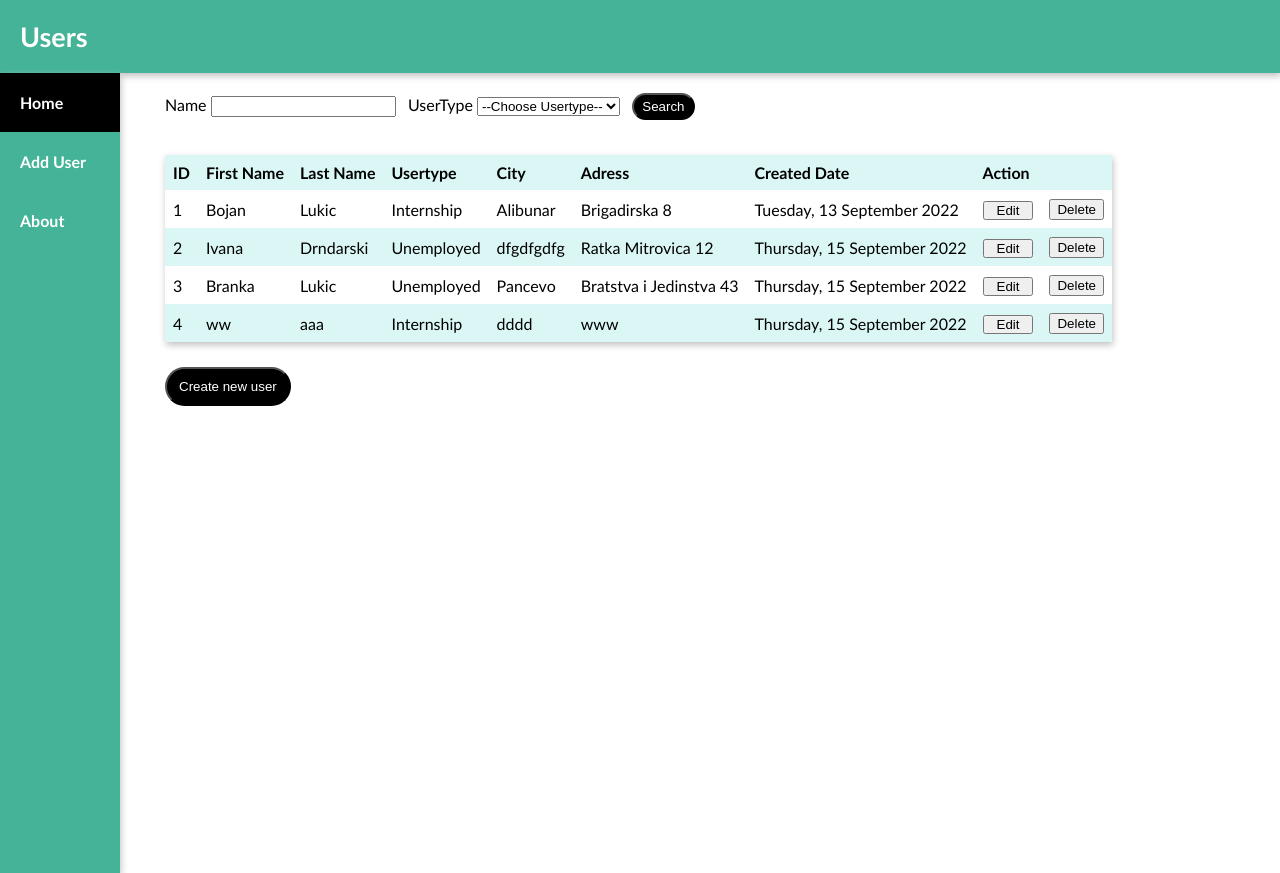
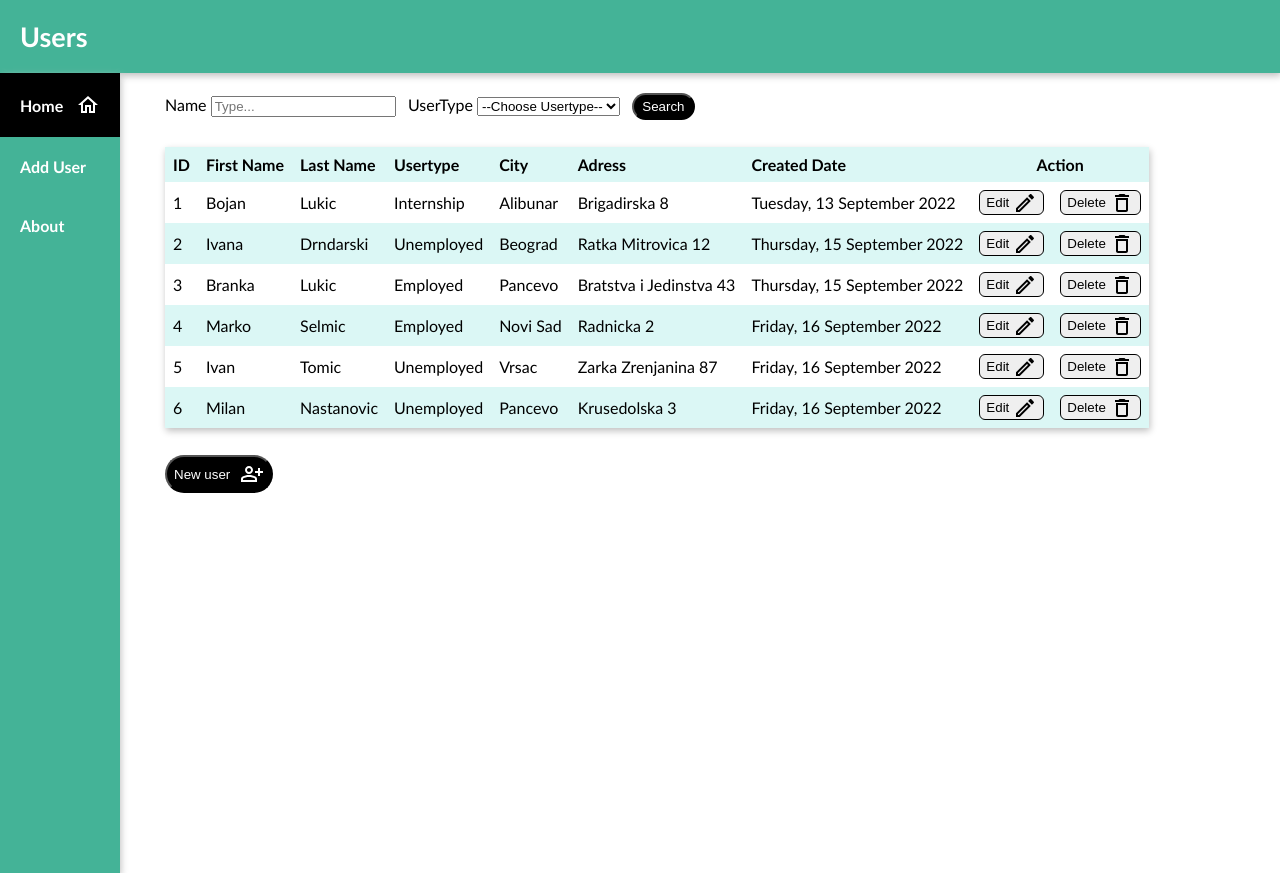
Before and after one commit to bojanlukic/React-Add-User, a React (Create React App) app: page / in a window 1280 px wide. Built offline with nearby package versions, Linux system fonts and the light colour scheme; data requests are answered from the project's data file.

Commit message:
Almost done

```diff
--- a/db.json
+++ b/db.json
@@ -14,30 +14,48 @@
       "firstName": "Ivana",
       "lastName": "Drndarski",
       "userType": "Unemployed",
-      "city": "dfgdfgdfg",
+      "city": "Beograd",
       "adress": "Ratka Mitrovica 12",
       "createdDate": "Thursday, 15 September 2022",
       "id": 2,
-      "ModifiedDate": "Thursday, 15 September 2022"
+      "ModifiedDate": "Friday, 16 September 2022"
     },
     {
       "firstName": "Branka",
       "lastName": "Lukic",
-      "userType": "Unemployed",
+      "userType": "Employed",
       "city": "Pancevo",
       "adress": "Bratstva i Jedinstva 43",
       "createdDate": "Thursday, 15 September 2022",
       "id": 3,
-      "ModifiedDate": "Thursday, 15 September 2022"
+      "ModifiedDate": "Friday, 16 September 2022"
     },
     {
-      "firstName": "ww",
-      "lastName": "aaa",
-      "userType": "Internship",
-      "city": "dddd",
-      "adress": "www",
-      "createdDate": "Thursday, 15 September 2022",
+      "firstName": "Marko",
+      "lastName": "Selmic",
+      "userType": "Employed",
+      "city": "Novi Sad",
+      "adress": "Radnicka 2",
+      "createdDate": "Friday, 16 September 2022",
       "id": 4
+    },
+    {
+      "firstName": "Ivan",
+      "lastName": "Tomic",
+      "userType": "Unemployed",
+      "city": "Vrsac",
+      "adress": "Zarka Zrenjanina 87",
+      "createdDate": "Friday, 16 September 2022",
+      "id": 5
+    },
+    {
+      "firstName": "Milan",
+      "lastName": "Nastanovic",
+      "userType": "Unemployed",
+      "city": "Pancevo",
+      "adress": "Krusedolska 3",
+      "createdDate": "Friday, 16 September 2022",
+      "id": 6
     }
   ]
 }
--- a/package.json
+++ b/package.json
@@ -3,6 +3,10 @@
   "version": "0.1.0",
   "private": true,
   "dependencies": {
+    "@emotion/react": "^11.10.4",
+    "@emotion/styled": "^11.10.4",
+    "@mui/icons-material": "^5.10.3",
+    "@mui/material": "^5.10.5",
     "@testing-library/jest-dom": "^5.16.5",
     "@testing-library/react": "^13.4.0",
     "@testing-library/user-event": "^13.5.0",
--- a/src/App.css
+++ b/src/App.css
@@ -15,8 +15,10 @@ header {
   padding: 20px;
   box-shadow: 1px 3px 7px silver;
   font-size: 27px;
+  display: flex;
+  align-items: center;
+  justify-content:flex-start;
 
-  top: 0;
 }
 .page-body {
   display: flex;
@@ -74,7 +76,7 @@ li a.active div {
 }
 
 .table {
-  margin-top: 35px;
+  margin-top: 27px;
   border-collapse: collapse;
   box-shadow: 1px 3px 7px silver;
 }
@@ -97,3 +99,12 @@ tr:hover {
   color: white;
 
 }
+.alignIcon {
+  display: flex;
+  align-items: center;
+  justify-content:space-between;
+
+}
+.MuiSvgIcon-root {
+  margin-left: 10px;
+}
--- a/src/App.js
+++ b/src/App.js
@@ -4,6 +4,7 @@ import About from "./components/About";
 import { BrowserRouter as Router, Route, Routes, NavLink } from "react-router-dom";
 import AddPersonForm from "./components/AddPersonForm";
 import EditPersonForm from "./components/EditPersonForm";
+import HomeOutlinedIcon from '@mui/icons-material/HomeOutlined';
 
 
 function App() {
@@ -15,8 +16,8 @@ function App() {
           <div>
             <div className="list">
               <ul>
-                <li><NavLink activeclassname="active" to="/"><div>Home</div></NavLink></li>
-                <li><NavLink activeclassname="active" to="/add"><div>Add User</div></NavLink></li>
+                <li><NavLink activeclassname="active" to="/"><div className="alignIcon">Home <HomeOutlinedIcon/></div></NavLink></li>
+                <li><NavLink activeclassname="active" to="/add"><div>Add User </div></NavLink></li>
                 <li><NavLink activeclassname="active" to="/about"><div>About</div></NavLink></li>
               </ul>
             </div>
@@ -24,8 +25,8 @@ function App() {
           <div className="main">
             <Routes>
               <Route exact path="/" element={<Persons />} />
+              <Route exact path="/add" element={<AddPersonForm />} />
               <Route exact path="/about" element={<About />} />
-              <Route exact path="/add" element={<AddPersonForm />} />
               <Route exact path="/edit/:id" element={<EditPersonForm />} />
             </Routes>
           </div>
--- a/src/components/AddPersonForm.js
+++ b/src/components/AddPersonForm.js
@@ -49,7 +49,7 @@ function AddPersonForm() {
       })
     })
       .then(response => response.json())
-      .then(response => {
+      .then(data => {
         console.log('Uspesno dodata osoba')
         navigate('/')
 
--- a/src/components/EditPersonForm.js
+++ b/src/components/EditPersonForm.js
@@ -23,7 +23,7 @@ function EditPersonForm() {
         if (data && parseInt(data.id) >= 0 && data.firstName) {
           setState({
             ...state,
-            ...data         // kako ovo funkcionise
+            ...data         // ??
           });
         }
       })
@@ -38,7 +38,6 @@ function EditPersonForm() {
 
 
   const handleChange = (e) => {
-    // univerzalni handler za onChange event koji funkcionise za sva input polja, textarea i checkbox polja.
     const target = e.target;
     const value = target.type === 'checkbox' ? target.checked : target.value;
     const name = target.name;
@@ -58,18 +57,6 @@ function EditPersonForm() {
     const dateFormated = date.toLocaleString("en-GB",options);
 
 
-    /*axios.put('http://localhost:3000/PERSON/' + id, {
-      ...state,
-      // CreatedDate: dateFormated
-      ModifiedDate: dateFormated
-    })
-      .then(response => {
-        console.log('Uspesno izmenjen korisnik');
-        // refresh();       zasto ovde ne osvezavamo stranicu kad zavrsimo editovanje?
-        navigate('/');
-      })
-      .catch(err => console.log('Greska pri ucitavanju URL-a'))
-*/
     fetch('http://localhost:3000/PERSON/' + id, {
       method: 'PUT',
       headers: {
@@ -80,12 +67,24 @@ function EditPersonForm() {
         ModifiedDate: dateFormated
       })
     })
-      .then(response => {
-        console.log('Uspesno izmenjena osoba',id);
+    .then(response => {
+      console.log('Uspesno izmenjena osoba',id);
         navigate('/')
       })
-    .catch(err =>console.log('Greska,pogresna URL adresu!'))
+      .catch(err => console.log('Greska,pogresna URL adresu!'))
 
+
+      /*axios.put('http://localhost:3000/PERSON/' + id, {
+        ...state,
+        // CreatedDate: dateFormated
+        ModifiedDate: dateFormated
+      })
+        .then(response => {
+          console.log('Uspesno izmenjen korisnik');
+          navigate('/');
+        })
+        .catch(err => console.log('Greska pri ucitavanju URL-a'))
+    */
 
   };
 
--- a/src/components/Persons.css
+++ b/src/components/Persons.css
@@ -13,23 +13,39 @@
 .btnCreate {
   background: black;
   color: white;
-  padding: 10px 12px;
+  padding: 5px 7px;
   border-radius: 25px;
-  margin-top: 25px;
+  margin-top: 27px;
   cursor: pointer;
   transition: all 0.3s ease;
+  display: flex;
+  justify-content: center;
+  align-items: center;
 
 }
 .btnCreate:hover {
   background-color: rgb(68, 179, 151);
 }
 .btnEdit {
-  padding: 0px 12px;
+  display: flex;
+  align-items: center;
+  justify-content:space-between;
+    height: 25px;
+    border-radius: 6px;
+    border: 1px solid black
 }
 .btnEdit:hover {
   background-color: black;
   color: white;
   cursor: pointer;
+}
+.btnDelete {
+  display: flex;
+  align-items: center;
+  justify-content:center;
+  height: 25px;
+  border-radius: 6px;
+  border: 1px solid black
 }
 .btnDelete:hover {
   background-color: black;
@@ -37,6 +53,12 @@
   cursor: pointer;
 }
 .info {
-margin-top: 10px;
+margin-top: 15px;
 
 }
+.alignAction {
+  text-align: center;
+}
+.edit{
+  margin-right: -6px;
+}
--- a/src/components/Persons.js
+++ b/src/components/Persons.js
@@ -1,6 +1,11 @@
 import { useEffect, useState } from 'react';
 import { useNavigate } from 'react-router-dom';
 import './Persons.css'
+import EditOutlinedIcon from '@mui/icons-material/EditOutlined';
+import DeleteOutlineOutlinedIcon from '@mui/icons-material/DeleteOutlineOutlined';
+import PersonAddAltOutlinedIcon from '@mui/icons-material/PersonAddAltOutlined';
+import ClearIcon from '@mui/icons-material/Clear';
+
 
 function Persons() {
   const navigate = useNavigate();
@@ -10,7 +15,7 @@ function Persons() {
     fetch('http://localhost:3000/PERSON')
       .then(response => response.json())
       .then(data => {
-        if (Array.isArray(data)) {
+        if (Array.isArray(data)) {                  //da li treba async i await?
           setEmployees(data);
         }
       })
@@ -25,10 +30,6 @@ function Persons() {
   const [name, setName] = useState('');
   const [userType, setUserType] = useState('');
 
-  const submitHandler = (e) => {
-    e.preventDefault();
-
-  }
 
 
   const filteredPersons = employees.filter((item) => {
@@ -53,25 +54,15 @@ function Persons() {
 const filteredPersons = employees.filter((item) => {
   return name.toLowerCase() === '' ? item : item.firstName.toLowerCase().includes(name)
 });
-// kako ovde da ubacim filtriranje usertypa u ovu promenljivu?
 
+
+ kako ovde da ubacim filtriranje usertypa u ovu promenljivu?
   */
 
 
- /* const deletePerson = (id) => {
-    console.log('brisemo osobu', id);
-    axios.delete('http://localhost:3000/PERSON/' + id)
-      .then(response => {
-        console.log('Uspesno obrisano');
 
-        refresh();
-      })
-      .catch(err => console.log('Greska pri ucitavanju URL-a'))
-
-  };*/
-
-  const deletePerson = (id) => {
-    console.log('brisemo osobu', id);
+ const deletePerson = (id) => {
+   console.log('brisemo osobu', id);
     fetch('http://localhost:3000/PERSON/' + id, {
       method: 'DELETE',
     })
@@ -80,9 +71,25 @@ const filteredPersons = employees.filter((item) => {
         console.log('Uspesno obrisana osoba', id)
         refresh();
       })
-      .catch(err => console.log('Nije ispravan URL!'))
+      .catch(err => console.log('Nije ispravan URL!'))        // kad namerno pogresim url adresu ne izbacuje mi poruku u konzoli
   }
 
+  /* const deletePerson = (id) => {
+     console.log('brisemo osobu', id);
+     axios.delete('http://localhost:3000/PERSON/' + id)
+     .then(response => {
+       console.log('Uspesno obrisano');
+         refresh();
+       })
+       .catch(err => console.log('Greska pri ucitavanju URL-a'))
+      };*/
+
+
+
+      const submitHandler = (e) => {
+        e.preventDefault();
+
+      }
 
   return (
     <div>
@@ -92,8 +99,9 @@ const filteredPersons = employees.filter((item) => {
           <input
             type="text"
             name="name"
+            placeholder='Type...'
             onChange={(e) => (setName(e.target.value))}
-          />
+            />
           &nbsp;
           &nbsp;
           <label>UserType</label>&nbsp;
@@ -109,6 +117,8 @@ const filteredPersons = employees.filter((item) => {
           &nbsp;
           &nbsp;
           <button type="submit" className='btnSearch'>Search</button>
+
+
         </form>
       </div>
 
@@ -122,7 +132,7 @@ const filteredPersons = employees.filter((item) => {
             <th>City</th>
             <th>Adress</th>
             <th>Created Date</th>
-            <th colSpan='2'>Action</th>
+            <th className='alignAction' colSpan='2'>Action</th>
           </tr>
         </thead>
         <tbody>
@@ -137,8 +147,10 @@ const filteredPersons = employees.filter((item) => {
                   <td>{employee.city}</td>
                   <td>{employee.adress}</td>
                   <td>{employee.createdDate}</td>
-                  <td ><button className='btnEdit' onClick={() => { navigate('/edit/' + employee.id) }}>Edit</button></td>
-                  <td><button className='btnDelete' onClick={(e) => { deletePerson(employee.id) }}>Delete</button></td>
+                  <td ><button className='btnEdit' onClick={() => { navigate('/edit/' + employee.id) }}><div className='edit'>Edit</div><EditOutlinedIcon/></button></td>
+                  <td><button className='btnDelete' onClick={(e) => { deletePerson(employee.id) }}><div className='edit'>Delete</div><DeleteOutlineOutlinedIcon/></button></td>
+
+                                                                      {/*???*/}
                 </tr>
               );
             })
@@ -151,7 +163,7 @@ const filteredPersons = employees.filter((item) => {
                 <div className='info'>Ne postoje rezultati za zadate kriterijume pretrage</div>}
 
       <button className='btnCreate'
-        onClick={(e) => { navigate('/add') }}>Create new user</button>
+        onClick={(e) => { navigate('/add') }}>New user <PersonAddAltOutlinedIcon/> </button>
     </div>
   );
 }
```
Also changed, not shown: 1 other file (tests, documents, lock files or other folders).
